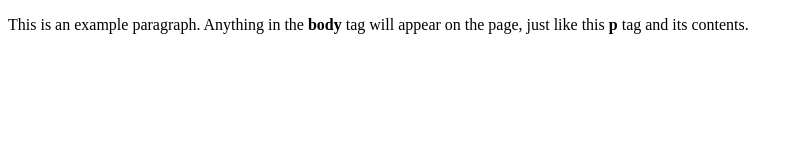
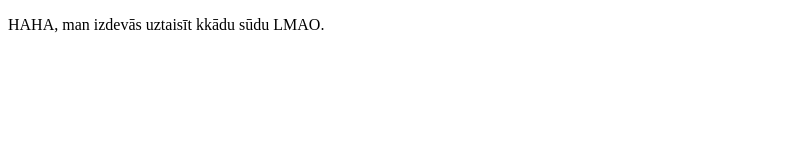
Before and after one commit to Dadzisdee/Dadzisdee.github.io, a plain HTML site: page index.html in a window 1280 px wide. Shown: the whole page, without its empty margins (0-800 px from the left). Drawn offline with Linux system fonts and the light colour scheme.

Commit message:
Update index.html

```diff
--- a/index.html
+++ b/index.html
@@ -4,6 +4,6 @@
     <title>This is the title of the webpage!</title>
   </head>
   <body>
-    <p>This is an example paragraph. Anything in the <strong>body</strong> tag will appear on the page, just like this <strong>p</strong> tag and its contents.</p>
+    <p>HAHA, man izdevās uztaisīt kkādu sūdu LMAO.</p>
   </body>
 </html>
```
